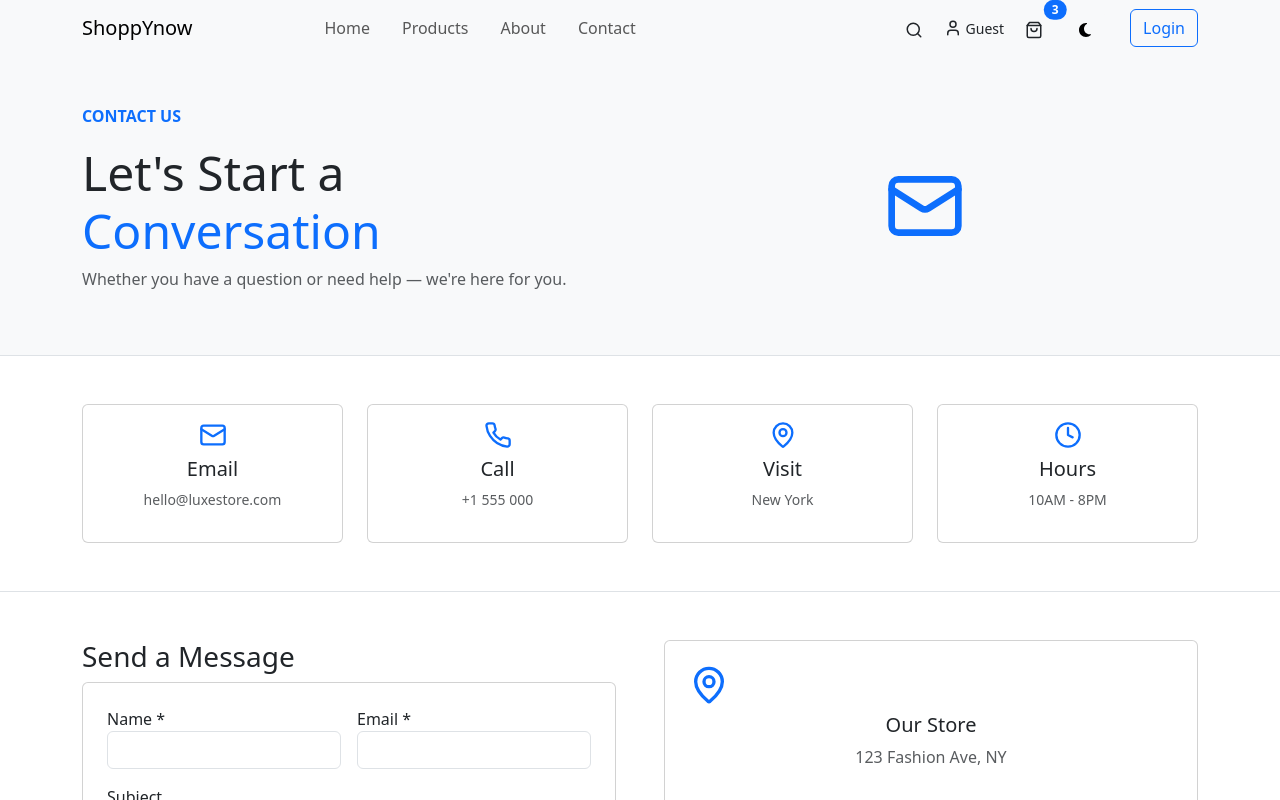
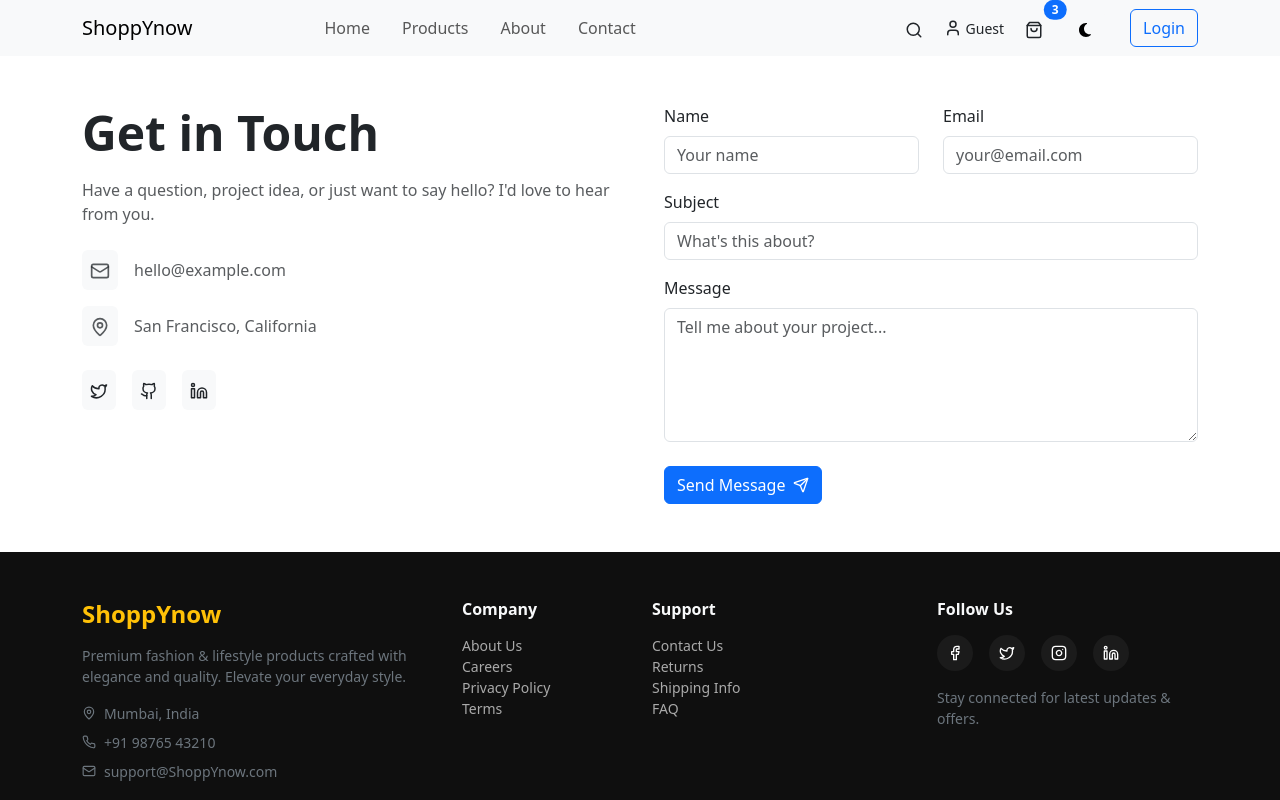
Before and after one commit to DIPAKK2310/ShoppYnow, a React (Vite) app in the folder frontend/vite-project/: page /contact-us in a window 1280 px wide. Shown: the top 800 px of the page. Built offline with nearby package versions, Linux system fonts and the light colour scheme.

Commit message:
fix:migrate from old ui

```diff
--- a/frontend/vite-project/src/pages/ContactUs.jsx
+++ b/frontend/vite-project/src/pages/ContactUs.jsx
@@ -1,175 +1,182 @@
-import React, { useState } from "react";
+import { useState } from "react";
+import { motion } from "framer-motion";
 import {
+  LuSend,
   LuMail,
-  LuPhone,
   LuMapPin,
-  LuClock,
-  LuMessageCircle,
-  LuHeadphones,
-  LuShieldCheck,
-  LuSend,
+  LuTwitter,
+  LuGithub,
+  LuLinkedin,
 } from "react-icons/lu";
 
 const Contact = () => {
-  const [name, setName] = useState("");
-  const [email, setEmail] = useState("");
-  const [subject, setSubject] = useState("");
-  const [message, setMessage] = useState("");
+  const [formData, setFormData] = useState({
+    name: "",
+    email: "",
+    subject: "",
+    message: "",
+  });
 
-  const handleSubmit = (e) => {
+  const [isSubmitting, setIsSubmitting] = useState(false);
+
+  const handleChange = (e) => {
+    setFormData((prev) => ({
+      ...prev,
+      [e.target.name]: e.target.value,
+    }));
+  };
+
+  const handleSubmit = async (e) => {
     e.preventDefault();
+    setIsSubmitting(true);
 
-    if (!name || !email || !message) {
-      alert("Please fill all required fields");
-      return;
-    }
+    await new Promise((resolve) => setTimeout(resolve, 1500));
 
     alert("Message sent!");
-    setName("");
-    setEmail("");
-    setSubject("");
-    setMessage("");
+
+    setFormData({
+      name: "",
+      email: "",
+      subject: "",
+      message: "",
+    });
+
+    setIsSubmitting(false);
   };
 
   return (
-    <div>
-      {/* HERO */}
-      <section className="py-5 bg-light">
-        <div className="container">
-          <div className="row align-items-center gy-4">
-            <div className="col-lg-6">
-              <p className="text-uppercase text-primary fw-bold">Contact Us</p>
-              <h1 className="display-5">
-                Let's Start a <span className="text-primary">Conversation</span>
-              </h1>
-              <p className="text-muted">
-                Whether you have a question or need help — we're here for you.
-              </p>
-            </div>
-
-            <div className="col-lg-6 text-center">
-              <LuMail size={80} className="text-primary" />
-            </div>
-          </div>
-        </div>
-      </section>
-
-      {/* CONTACT METHODS */}
-      <section className="py-5 border-top border-bottom">
-        <div className="container">
-          <div className="row g-4">
-            {[
-              { icon: LuMail, title: "Email", detail: "hello@luxestore.com" },
-              { icon: LuPhone, title: "Call", detail: "+1 555 000" },
-              { icon: LuMapPin, title: "Visit", detail: "New York" },
-              { icon: LuClock, title: "Hours", detail: "10AM - 8PM" },
-            ].map((item, i) => (
-              <div className="col-md-6 col-lg-3" key={i}>
-                <div className="card text-center p-3 h-100">
-                  <item.icon size={28} className="mx-auto mb-2 text-primary" />
-                  <h5>{item.title}</h5>
-                  <p className="text-muted small">{item.detail}</p>
-                </div>
-              </div>
-            ))}
-          </div>
-        </div>
-      </section>
-
-      {/* FORM + SIDE */}
     <section className="py-5">
       <div className="container">
         <div className="row g-5">
-            {/* FORM */}
-            <div className="col-lg-6">
-              <h3>Send a Message</h3>
 
-              <form onSubmit={handleSubmit} className="card p-4">
-                <div className="row g-3">
-                  <div className="col-md-6">
-                    <label>Name *</label>
+          {/* LEFT SIDE */}
+          <motion.div
+            className="col-lg-6"
+            initial={{ opacity: 0, x: -20 }}
+            animate={{ opacity: 1, x: 0 }}
+          >
+            <h1 className="fw-bold mb-3 display-5">Get in Touch</h1>
+
+            <p className="text-muted mb-4">
+              Have a question, project idea, or just want to say hello?
+              I'd love to hear from you.
+            </p>
+
+            {/* Email */}
+            <a
+              href="mailto:hello@example.com"
+              className="d-flex align-items-center gap-3 mb-3 text-decoration-none text-muted"
+            >
+              <div className="bg-light p-2 rounded">
+                <LuMail size={20} />
+              </div>
+              hello@example.com
+            </a>
+
+            {/* Location */}
+            <div className="d-flex align-items-center gap-3 mb-4 text-muted">
+              <div className="bg-light p-2 rounded">
+                <LuMapPin size={20} />
+              </div>
+              San Francisco, California
+            </div>
+
+            {/* Social Icons */}
+            <div className="d-flex gap-3">
+              {[LuTwitter, LuGithub, LuLinkedin].map((Icon, index) => (
+                <motion.a
+                  key={index}
+                  href="#"
+                  target="_blank"
+                  initial={{ opacity: 0, y: 10 }}
+                  animate={{ opacity: 1, y: 0 }}
+                  transition={{ delay: 0.2 + index * 0.1 }}
+                  className="p-2 bg-light rounded text-dark"
+                >
+                  <Icon size={18} />
+                </motion.a>
+              ))}
+            </div>
+          </motion.div>
+
+          {/* RIGHT SIDE FORM */}
+          <motion.div
+            className="col-lg-6"
+            initial={{ opacity: 0, x: 20 }}
+            animate={{ opacity: 1, x: 0 }}
+            transition={{ delay: 0.1 }}
+          >
+            <form onSubmit={handleSubmit}>
+
+              <div className="row mb-3">
+                <div className="col-sm-6">
+                  <label className="form-label">Name</label>
                   <input
+                    type="text"
+                    name="name"
                     className="form-control"
-                      value={name}
-                      onChange={(e) => setName(e.target.value)}
+                    value={formData.name}
+                    onChange={handleChange}
+                    placeholder="Your name"
+                    required
                   />
                 </div>
 
-                  <div className="col-md-6">
-                    <label>Email *</label>
+                <div className="col-sm-6">
+                  <label className="form-label">Email</label>
                   <input
                     type="email"
+                    name="email"
                     className="form-control"
-                      value={email}
-                      onChange={(e) => setEmail(e.target.value)}
+                    value={formData.email}
+                    onChange={handleChange}
+                    placeholder="your@email.com"
+                    required
                   />
                 </div>
               </div>
 
-                <div className="mt-3">
-                  <label>Subject</label>
+              <div className="mb-3">
+                <label className="form-label">Subject</label>
                 <input
+                  type="text"
+                  name="subject"
                   className="form-control"
-                    value={subject}
-                    onChange={(e) => setSubject(e.target.value)}
+                  value={formData.subject}
+                  onChange={handleChange}
+                  placeholder="What's this about?"
+                  required
                 />
               </div>
 
-                <div className="mt-3">
-                  <label>Message *</label>
+              <div className="mb-4">
+                <label className="form-label">Message</label>
                 <textarea
+                  name="message"
+                  rows="5"
                   className="form-control"
-                    rows="5"
-                    value={message}
-                    onChange={(e) => setMessage(e.target.value)}
+                  value={formData.message}
+                  onChange={handleChange}
+                  placeholder="Tell me about your project..."
+                  required
                 />
               </div>
 
-                <button className="btn btn-primary mt-4 w-100">
-                  <LuSend size={16} className="me-2" />
-                  Send Message
+              <button
+                type="submit"
+                disabled={isSubmitting}
+                className="btn btn-primary d-flex align-items-center gap-2"
+              >
+                {isSubmitting ? "Sending..." : "Send Message"}
+                <LuSend size={16} />
               </button>
+
             </form>
-            </div>
+          </motion.div>
 
-            {/* RIGHT SIDE */}
-            <div className="col-lg-6">
-              <div className="card p-4 text-center mb-4">
-                <LuMapPin size={40} className="text-primary mb-2" />
-                <h5>Our Store</h5>
-                <p className="text-muted">123 Fashion Ave, NY</p>
-              </div>
-
-              {[
-                {
-                  icon: LuMessageCircle,
-                  title: "Live Chat",
-                  desc: "Instant answers from support.",
-                },
-                {
-                  icon: LuHeadphones,
-                  title: "Support",
-                  desc: "Priority support team.",
-                },
-                {
-                  icon: LuShieldCheck,
-                  title: "Secure",
-                  desc: "Your data is safe.",
-                },
-              ].map((item, i) => (
-                <div className="card p-3 mb-3 d-flex flex-row" key={i}>
-                  <item.icon size={22} className="me-3 text-primary" />
-                  <div>
-                    <h6>{item.title}</h6>
-                    <p className="text-muted small">{item.desc}</p>
-                  </div>
-                </div>
-              ))}
-            </div>
         </div>
       </div>
     </section>
-    </div>
   );
 };
 
```
Lines whose indentation alone changed are shown as unchanged.
